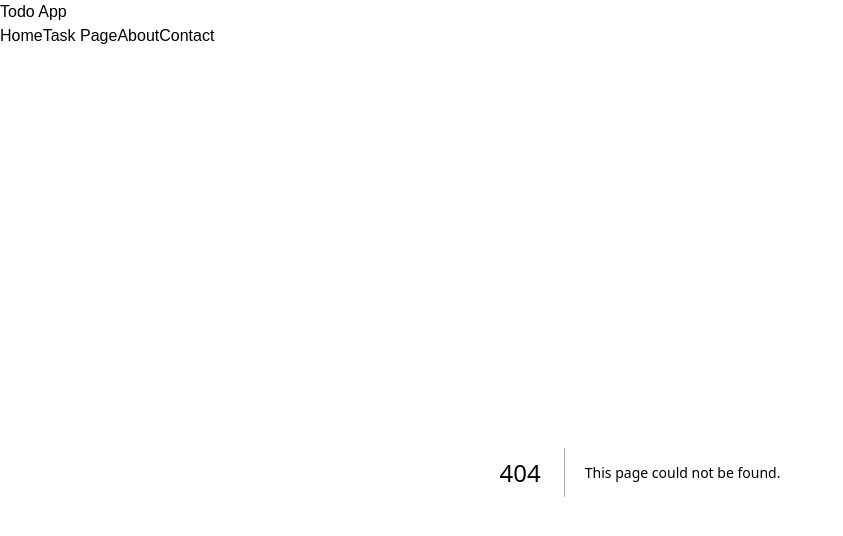
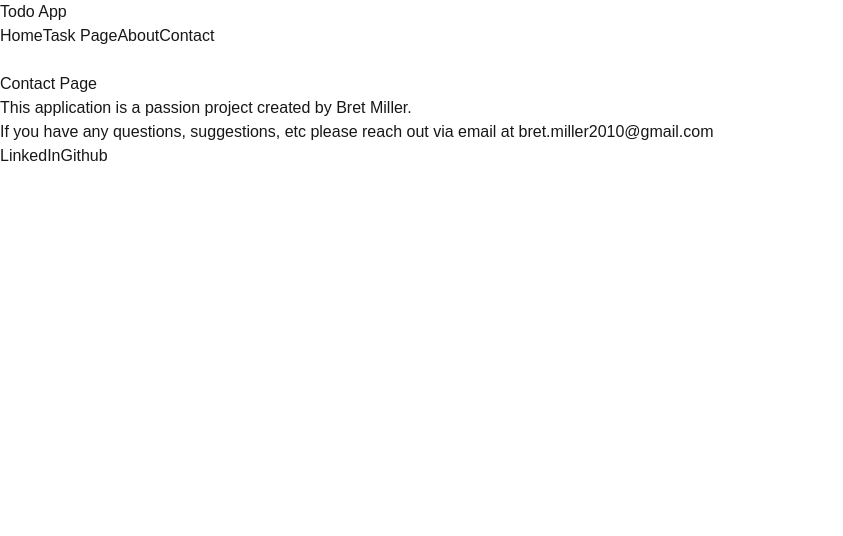
Before and after one commit to bret-miller2010/todoapp, a Next.js app: page /Contact in a window 1280 px wide. Before the commit this address had no page. Shown: the top 536 px of the page, without its empty margins (0-843 px from the left). Built offline with nearby package versions, Linux system fonts and the light colour scheme.

Commit message:
Added contact and about pages to the application

```diff
--- /dev/null
+++ b/src/app/Contact/page.tsx
@@ -0,0 +1,22 @@
+import React from "react";
+
+const ContactPage = () => {
+  return (
+    <div className="flex h-screen w-screen flex-col items-center justify-center space-y-5">
+      <div>Contact Page</div>
+      <div className="text-center">
+        This application is a passion project created by Bret Miller.<br/>If you
+        have any questions, suggestions, etc please reach out via email at
+        bret.miller2010@gmail.com
+      </div>
+      <div className="space-x-5">
+        <a href="https://www.linkedin.com/in/bretmiller2010/">
+          <span className="underline hover:text-blue-600">LinkedIn</span>
+        </a>
+        <a href="https://github.com/bret-miller2010"><span className="underline hover:text-blue-600">Github</span></a>
+      </div>
+    </div>
+  );
+};
+
+export default ContactPage;
--- a/src/app/components/AddForm.tsx
+++ b/src/app/components/AddForm.tsx
@@ -78,7 +78,7 @@ const AddForm = ({ display, closeMenu, id }: AddFormProps) => {
   if (!display) return null;
 
   return (
-    <div className="fixed right-[850px] flex flex-col items-center justify-center space-y-5 rounded-2xl border-2 border-black bg-gray-500 px-12 py-16">
+    <div className="z-20 fixed right-[850px] flex flex-col items-center justify-center space-y-5 rounded-2xl border-2 border-black bg-gray-500 px-12 py-16">
       <input
         onChange={updateCurrentTodo}
         className="rounded-md border-2 border-black pl-2"
--- a/src/app/components/NavBar.tsx
+++ b/src/app/components/NavBar.tsx
@@ -6,6 +6,10 @@ import Link from "next/link";
 
 export default function NavBar() {
   const [collapsed, setCollapsed] = useState(false);
+
+  const handleClick = () => {
+    setCollapsed(!collapsed);
+  }
 
   const hideDisplay = (value: boolean) => {
     return value ? "-left-[282px]" : "left-0";
@@ -30,13 +34,13 @@ export default function NavBar() {
             Task Page
           </Link>
           <Link
-            href="/"
+            href="/About"
             className="flex h-10 w-40 items-center justify-center rounded-xl border-2 bg-gray-500 duration-300 hover:scale-125 hover:rounded-md"
           >
             About
           </Link>
           <Link
-            href="/"
+            href="/Contact"
             className="flex h-10 w-40 items-center justify-center rounded-xl border-2 bg-gray-500 duration-300 hover:scale-125 hover:rounded-md"
           >
             Contact
@@ -44,7 +48,7 @@ export default function NavBar() {
         </div>
         <button
           className="absolute right-0 top-0"
-          onClick={() => setCollapsed(!collapsed)}
+          onClick={handleClick}
         >
           {collapsed ? <RightArrow /> : <LeftArrow />}
         </button>
```
Also changed, not shown: src/app/About/page.tsx (added, +16 -0 lines), src/app/page.tsx (+15 -8 lines).
